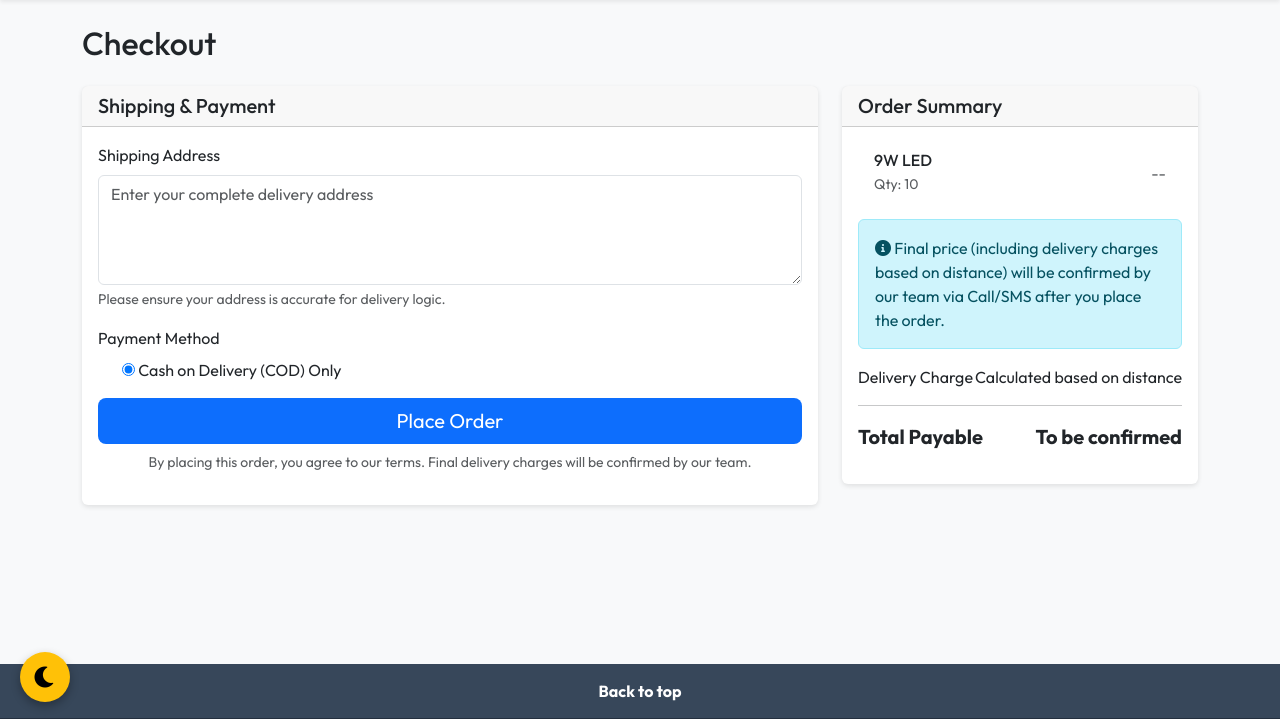
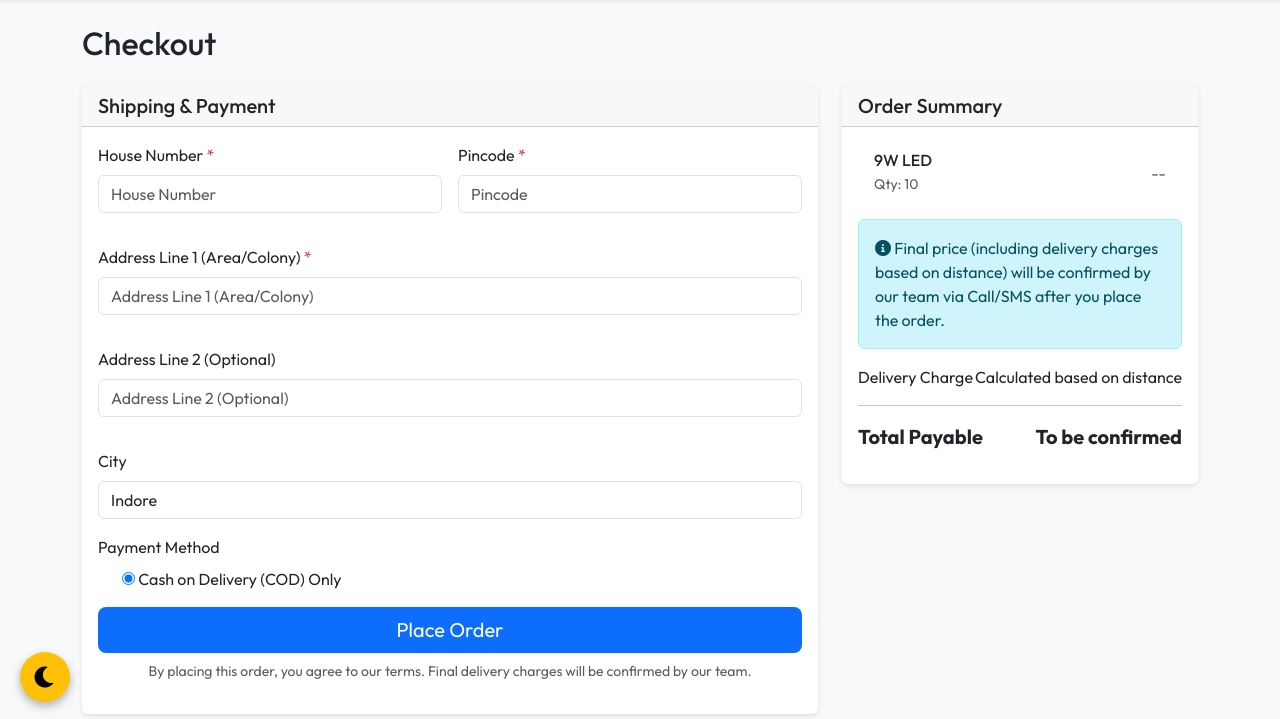
Before and after one commit to Vivek30092/SSElectricals, a Django app: page /checkout/ in a window 1280 px wide. Shown: the part 78-797 px from the top of the page. Run offline with Django 5.2, Linux system fonts and the light colour scheme; a user stored in the database is signed in; data comes from the database, SQL or seed files in the repository; both versions use the stored data as it was after the commit; tables that the repository leaves empty hold one stand-in row (values such as "Sample post").

Commit message:
update page

```diff
--- a/SSElectricals/firstApp/forms.py
+++ b/SSElectricals/firstApp/forms.py
@@ -1,7 +1,7 @@
 from django import forms
 from django.contrib.auth.forms import UserCreationForm
 from .models import CustomUser, Appointment, Product, Order, Review, DailySales, DailyExpenditure
-from .validators import validate_indian_phone, validate_strong_password, validate_upi_id, validate_address_format
+from .validators import validate_indian_phone, validate_strong_password, validate_upi_id, validate_address_format, validate_pincode
 
 class CustomUserCreationForm(UserCreationForm):
     password1 = forms.CharField(
@@ -83,15 +83,28 @@ class CustomUserUpdateForm(forms.ModelForm):
         }
 
 class CheckoutForm(forms.Form):
-    address = forms.CharField(
-        widget=forms.Textarea(attrs={
-            'rows': 4,
-            'class': 'form-control',
-            'placeholder': 'Enter your complete delivery address',
-            'id': 'checkout-address'
-        }),
-        validators=[validate_address_format],
-        help_text='Please provide your complete delivery address with pincode'
+    house_number = forms.CharField(
+        widget=forms.TextInput(attrs={'class': 'form-control', 'placeholder': 'House Number'}),
+        label='House Number'
+    )
+    address_line1 = forms.CharField(
+        widget=forms.TextInput(attrs={'class': 'form-control', 'placeholder': 'Address Line 1 (Area/Colony)'}),
+        label='Address Line 1'
+    )
+    address_line2 = forms.CharField(
+        required=False,
+        widget=forms.TextInput(attrs={'class': 'form-control', 'placeholder': 'Address Line 2 (Optional)'}),
+        label='Address Line 2'
+    )
+    pincode = forms.CharField(
+        widget=forms.TextInput(attrs={'class': 'form-control', 'placeholder': 'Pincode'}),
+        validators=[validate_pincode], # Updated validator
+        label='Pincode'
+    )
+    city = forms.CharField(
+        initial='Indore',
+        widget=forms.TextInput(attrs={'class': 'form-control', 'readonly': 'readonly', 'value': 'Indore'}),
+        required=False
     )
 
     payment_method = forms.ChoiceField(
--- a/SSElectricals/firstApp/templates/firstApp/checkout.html
+++ b/SSElectricals/firstApp/templates/firstApp/checkout.html
@@ -11,10 +11,50 @@
             <div class="card-body">
                 <form method="post">
                     {% csrf_token %}
-                    <div class="mb-3">
-                        <label class="form-label">Shipping Address</label>
-                        {{ form.address }}
-                        <div class="form-text">Please ensure your address is accurate for delivery logic.</div>
+                    <div class="row g-3">
+                        {% if form.non_field_errors %}
+                        <div class="col-12">
+                            <div class="alert alert-danger">
+                                {{ form.non_field_errors }}
+                            </div>
+                        </div>
+                        {% endif %}
+                        <div class="col-md-6 mb-3">
+                            <label class="form-label">House Number <span class="text-danger">*</span></label>
+                            {{ form.house_number }}
+                            {% if form.house_number.errors %}
+                            <div class="text-danger small">{{ form.house_number.errors.0 }}</div>
+                            {% endif %}
+                        </div>
+                        <div class="col-md-6 mb-3">
+                            <label class="form-label">Pincode <span class="text-danger">*</span></label>
+                            {{ form.pincode }}
+                            {% if form.pincode.errors %}
+                            <div class="text-danger small">{{ form.pincode.errors.0 }}</div>
+                            {% endif %}
+                        </div>
+                        <div class="col-12 mb-3">
+                            <label class="form-label">Address Line 1 (Area/Colony) <span
+                                    class="text-danger">*</span></label>
+                            {{ form.address_line1 }}
+                            {% if form.address_line1.errors %}
+                            <div class="text-danger small">{{ form.address_line1.errors.0 }}</div>
+                            {% endif %}
+                        </div>
+                        <div class="col-12 mb-3">
+                            <label class="form-label">Address Line 2 (Optional)</label>
+                            {{ form.address_line2 }}
+                            {% if form.address_line2.errors %}
+                            <div class="text-danger small">{{ form.address_line2.errors.0 }}</div>
+                            {% endif %}
+                        </div>
+                        <div class="col-12 mb-3">
+                            <label class="form-label">City</label>
+                            {{ form.city }}
+                            {% if form.city.errors %}
+                            <div class="text-danger small">{{ form.city.errors.0 }}</div>
+                            {% endif %}
+                        </div>
                     </div>
 
                     <div class="mb-3">
--- a/SSElectricals/firstApp/views.py
+++ b/SSElectricals/firstApp/views.py
@@ -31,7 +31,17 @@ def checkout(request):
     if request.method == 'POST':
         form = CheckoutForm(request.POST)
         if form.is_valid():
-            address = form.cleaned_data['address']
+            # Construct address from parts
+            house_number = form.cleaned_data['house_number']
+            address_line1 = form.cleaned_data['address_line1']
+            address_line2 = form.cleaned_data.get('address_line2', '')
+            pincode = form.cleaned_data['pincode']
+            city = 'Indore' # Fixed
+
+            # Full address for usage
+            full_address = f"{house_number}, {address_line1}, {address_line2}, {city}, {pincode}"
+            search_address = f"{house_number} {address_line1} {city} {pincode}" # Simplified for search
+
             payment_method = 'COD' # Fixed as per requirement
 
             # Check stock availability
@@ -41,16 +51,35 @@ def checkout(request):
                     return redirect('view_cart')
 
             # Calculate Delivery Charge
-            dist_km, delivery_charge, error_msg = calculate_distance_and_price(address)
+            dist_km, delivery_charge, error_msg = calculate_distance_and_price(search_address)
 
             if error_msg:
-                messages.error(request, f"Delivery Error: {error_msg}")
-                return render(request, 'firstApp/checkout.html', {
-                    'form': form,
-                    'cart': cart,
-                    'delivery_charge': 0,
-                    'total_amount': cart.total_price
-                })
+                # If geocoding fails, fallback/retry logic
+                if "could not be located" in error_msg:
+                     # Try more generic search
+                     search_address_v2 = f"{address_line1}, {city}, {pincode}"
+                     dist_km, delivery_charge, error_msg_v2 = calculate_distance_and_price(search_address_v2)
+                     if error_msg_v2:
+                          # If both fail, allow order but mark as manual verification needed
+                          print(f"Checkout Location Failed: {full_address}")
+                          dist_km = 0
+                          delivery_charge = 0
+                          full_address += " [Location Verification Needed]"
+                          error_msg = None # Clear error to proceed
+                     else:
+                        error_msg = None # Recovered
+
+            # If error was something else entirely (unlikely if 'could not be located' check passed), still proceed?
+            # If we cleared error_msg above, we are good.
+            # If error_msg was NOT 'could not be located' (e.g. API quota), we might still want to proceed to not lose sale.
+            if error_msg:
+                 # Catch-all for other errors: Log and proceed
+                 print(f"Checkout Geocode Error: {error_msg}")
+                 dist_km = 0
+                 delivery_charge = 0
+                 full_address += f" [System Error: {error_msg}]"
+                 error_msg = None
+
 
             # Convert float to Decimal for math operations
             delivery_charge = Decimal(str(delivery_charge))
@@ -59,7 +88,7 @@ def checkout(request):
             # Create Order
             order = Order.objects.create(
                 user=request.user,
-                address=address,
+                address=full_address,
                 total_price=cart.total_price, # Base product price
                 delivery_charge=delivery_charge,
                 distance_km=dist_km,
@@ -83,24 +112,31 @@ def checkout(request):
             # Clear Cart
             cart.items.all().delete()
 
-            messages.success(request, f"Order placed successfully! Delivery distance: {dist_km} KM. Admin will contact you for final confirmation.")
+            dist_msg = f"{dist_km} KM" if dist_km > 0 else "Pending Verification"
+            messages.success(request, f"Order placed successfully! Delivery distance: {dist_msg}. Admin will contact you for final confirmation.")
             return redirect('order_history')
+        else:
+            print(f"Checkout Form Errors: {form.errors}")
+            messages.error(request, "Please correct the errors in the form.")
     else:
         # Pre-fill address from user profile
-        initial_data = {}
-        if request.user.house_number:
-             full_address = f"{request.user.house_number}, {request.user.address_line1}, {request.user.city} - {request.user.pincode}"
-             initial_data['address'] = full_address
-        else:
-             initial_data['address'] = request.user.address
+        initial_data = {
+            'house_number': request.user.house_number,
+            'address_line1': request.user.address_line1,
+            'pincode': request.user.pincode,
+            'city': 'Indore'
+        }
+        # Fallback if fields are empty but old single address field has data
+        if not initial_data['address_line1'] and request.user.address:
+             initial_data['address_line1'] = ' '.join(request.user.address.splitlines())[:100] # Safe slice
 
-        form = CheckoutForm(initial=initial_data)
+        form = CheckoutForm(initial=initial_data) # Re-init form only if GET
 
     return render(request, 'firstApp/checkout.html', {
         'form': form,
         'cart': cart,
         'delivery_charge': "Calculated at checkout",
-        'total_amount': "Calculated at checkout"
+        'total_amount': cart.total_price
     })
 
 @login_required
@@ -386,42 +422,49 @@ def book_appointment(request):
                     appointment.email = request.user.email
 
             # --- 3KM Radius Check ---
-            # Construct address for distance check
-            full_address = f"{appointment.house_number}, {appointment.address_line1}, {appointment.city}"
-            distance_km, _, error_msg = calculate_distance_and_price(full_address)
+            # --- 3KM Radius Check ---
+            # Construct address for distance check using all fields for better accuracy
+            full_address_search = f"{appointment.house_number} {appointment.address_line1} {appointment.city} {appointment.pincode}"
+            distance_km, _, error_msg = calculate_distance_and_price(full_address_search)
+
+            # Fallback if first attempt fails
+            if error_msg and "could not be located" in error_msg:
+                 full_address_search_v2 = f"{appointment.address_line1}, {appointment.city}, {appointment.pincode}"
+                 distance_km, _, error_msg = calculate_distance_and_price(full_address_search_v2)
+
+            if error_msg and "could not be located" in error_msg:
+                 # If still fails, we ALLOW it but distance is unknown (0).
+                 # Admin will verify manually.
+                 print(f"Appointment Address Location Failed: {full_address_search}")
+                 distance_km = 0
+                 # We don't block anymore. We just proceed.
+                 # But we might want to warn the admin in the email later.
+                 pass
 
             if distance_km > 3:
                 # Check for exception areas
                 allowed_areas = ['Vijay Nagar', 'Sukhliya', 'Abhinandan Nagar']
-                # area is a Choice field, so we check if the selected area is in allowed list
-                # Note: 'Other' will fall through to rejection unless we want to allow it?
-                # Requirement: "If outside: Let user choose from dropdown... Dropdown: Vijay, Sukhliya, Abhi, Other"
-                # If "Other Region" is selected, we probably process it but maybe warn?
-                # "If calculation fails: Your request could not be processed..."
 
                 if appointment.area in allowed_areas:
-                    # Allow service for these specific areas
+                    # Allow service for these specific areas regardless of distance
                     pass
-                elif appointment.area == 'Other':
-                    # Maybe allow 'Other' too since it's in the dropdown requirements?
-                    # But usually 'Other' implies > 3km might be too far.
-                    # Let's BLOCK 'Other' if it's > 3km, unless user explicitly demands otherwise.
-                    # User requirement: "If outside... dropdown: ... Other Region ... On success page..."
-                    # This implies valid selection leads to success. So "Other Region" might be allowed too?
-                    # Let's allow it but warn or charge extra?
-                    # For safety, I will Block 'Other' if > 3km to avoid huge distances, unless specified.
-                    # Actually, let's allow the named ones.
-                    messages.error(request, f"Service available only within 3 KM. Your distance: {distance_km} KM. We only serve Vijay Nagar, Sukhliya, Abhinandan Nagar outside this range.")
-                    return redirect('book_appointment')
+                elif distance_km == 0:
+                     # Distance could not be calculated.
+                     # Trust the Area field?
+                     if appointment.area in allowed_areas:
+                          pass
+                     else:
+                          # If area is 'Other' and distance unknown, we can allow it but maybe warn?
+                          # Let's allow it as "Pending Verification"
+                          pass
                 else:
-                     messages.error(request, f"Service available only within 3 KM. Your distance: {distance_km} KM.")
+                     # Strict 3KM limit for others
+                     messages.error(request, f"Service available only within 3 KM. Your calculated distance: {distance_km} KM. Please select a valid service area.")
                      return redirect('book_appointment')
 
-            if error_msg and "could not be located" in error_msg:
-                 # Be lenient if address not found but allow area selection?
-                 # Requirement: "If calculation fails: Your request could not be processed"
-                 messages.error(request, "Your request could not be processed. We will contact you soon.")
-                 return redirect('book_appointment')
+            # Append location warning if applicable
+            if distance_km == 0 and error_msg and "could not be located" in error_msg:
+                 appointment.problem_description += " [System Note: Address location failed on map. Verify distance manually.]"
 
             try:
                 appointment.save()
@@ -493,18 +536,21 @@ Shiv Shakti Electrical
                 form.fields['email'].widget.attrs['readonly'] = True
                 form.fields['email'].help_text = "Email is verified and cannot be changed."
             if request.user.pincode:
-                form.fields['pincode'].widget.attrs['readonly'] = True
-                form.fields['pincode'].help_text = "Pincode from your profile."
+                # Optional: keep pincode readonly if strict policy, otherwise remove.
+                # User asked for address line 1 to work correct (editable).
+                # Removing strict readonly to allow user edits on booking page if they are at a different location.
+                pass
             if request.user.address_line1 or request.user.address:
-                form.fields['address_line1'].widget.attrs['readonly'] = True
-                form.fields['address_line1'].help_text = "Address from your profile."
+                # Allow editing
+                form.fields['address_line1'].widget.attrs.pop('readonly', None)
             if request.user.house_number:
-                form.fields['house_number'].widget.attrs['readonly'] = True
+                # Allow editing
+                form.fields['house_number'].widget.attrs.pop('readonly', None)
             if request.user.city:
-                 # City is already readonly and set to Indore in form __init__, but we can ensure it matches
                  pass
             if request.user.landmark:
-                form.fields['landmark'].widget.attrs['readonly'] = True
+                 # Allow editing
+                 form.fields['landmark'].widget.attrs.pop('readonly', None)
 
     return render(request, 'firstApp/book_appointment.html', {'form': form})
 
```
Also changed, not shown: SSElectricals/firstApp/admin.py (+54 -2 lines), SSElectricals/firstApp/admin_views.py (+17 -4 lines), SSElectricals/firstApp/templates/admin/admin_analytics.html (+9 -2 lines), SSElectricals/firstApp/templates/admin/admin_order_detail.html (+5 -2 lines), SSElectricals/firstApp/templates/admin/appointment_update.html (+18 -3 lines), SSElectricals/firstApp/templates/firstApp/book_appointment.html (+2 -34 lines), SSElectricals/firstApp/templates/firstApp/order_receipt.html (+11 -7 lines), SSElectricals/firstApp/utils.py (+42 -1 lines), SSElectricals/firstApp/validators.py (+9 -2 lines), SSElectricals/db.sqlite3.
